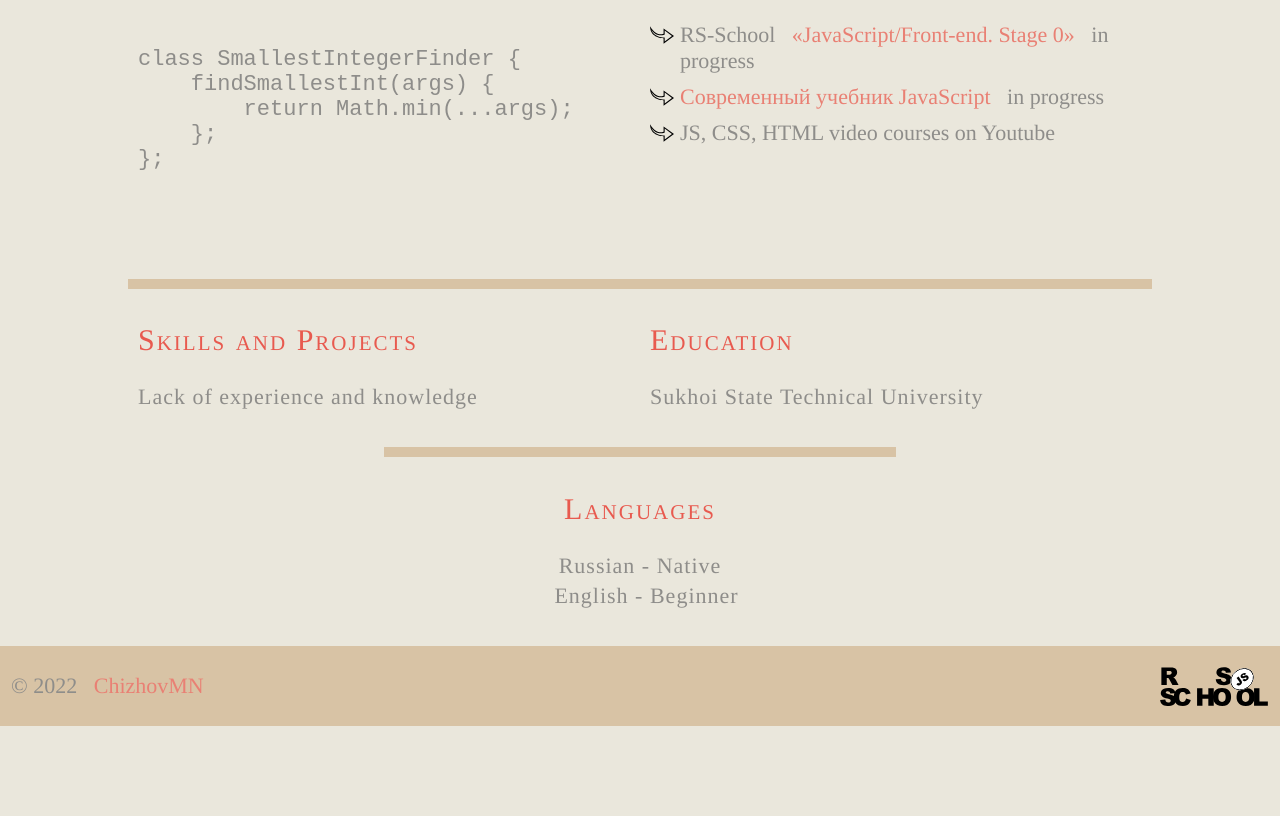
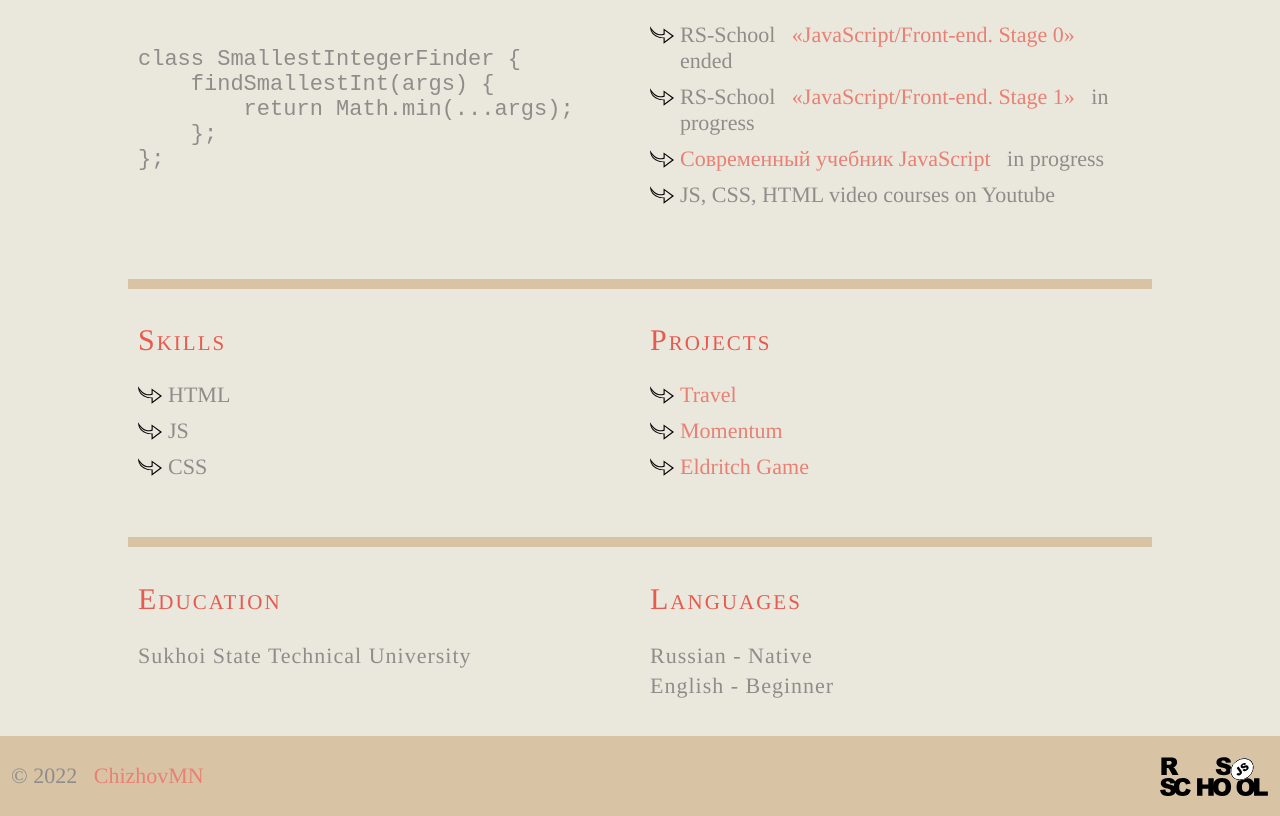
Before and after one commit to ChizhovMN/cv, a plain HTML site: page index.html in a window 1280 px wide. Shown: the part 701-1517 px from the top of the page. Before the commit the page ends 1427 px from the top, so only its background shows below. Drawn offline with Linux system fonts and the light colour scheme.

Commit message:
feat: add skills and projects

```diff
--- a/index.html
+++ b/index.html
@@ -97,7 +97,6 @@
                     </li>
                 </ul>
             </section>
-
             <section class="section" id="summary">
                 <h2 class="section-title">Summary</h2>
                 <p class="section-text"> &nbsp; Beginner frontend developer. It is very
@@ -105,7 +104,6 @@
                     you can't solve some problems, but after a while you solve them.
                     Keep learning</p>
             </section>
-
             <section class="section" id="codeExample">
                 <h2 class="section-title">Code Example</h2>
                 <pre class="pre">
@@ -117,9 +115,7 @@ class SmallestIntegerFinder {
 };
                     </code>
                 </pre>
-
             </section>
-
             <section class="section" id="courses">
                 <h2 class="section-title">Courses</h2>
                 <ul class="section-list">
@@ -127,6 +123,12 @@ class SmallestIntegerFinder {
                         RS-School &nbsp;
                         <a href="https://wearecommunity.io/events/js-stage0-rs-2022q2" target="_blank"
                             class="link">«JavaScript/Front-end. Stage 0»</a>
+                        &nbsp; ended
+                    </li>
+                    <li class=" section-item ">
+                        RS-School &nbsp;
+                        <a href="https://wearecommunity.io/events/js-intro-rss-2022q3" target="_blank"
+                            class="link">«JavaScript/Front-end. Stage 1»</a>
                         &nbsp; in progress
                     </li>
                     <li class="section-item ">
@@ -139,11 +141,13 @@ class SmallestIntegerFinder {
                 </ul>
             </section>
 
-            <section class="section" id="skillsAndProjects">
-                <h2 class="section-title">Skills and Projects</h2>
-                <p class="section-text">Lack of experience and knowledge</p>
+            <section class="section" id="skills">
+                <h2 class="section-title">Skills</h2>
+                <!-- <p class="section-text">Lack of experience and knowledge</p> -->
             </section>
-
+            <section class="section" id="projects">
+                <h2 class="section-title">Projects</h2>
+            </section>
             <section class=" section" id="education">
                 <h2 class="section-title">Education</h2>
                 <p class="section-text">Sukhoi State Technical University</p>
@@ -152,7 +156,7 @@ class SmallestIntegerFinder {
             <section class="section" id="languages">
                 <h2 class="section-title">Languages</h2>
                 <p class="section-text">Russian - Native</p>
-                <p class="section-text">&nbsp; English - Beginner</p>
+                <p class="section-text">English - Beginner</p>
             </section>
         </div>
 
@@ -166,10 +170,10 @@ class SmallestIntegerFinder {
                 &nbsp; © 2022 &nbsp;
                 <a href="https://github.com/ChizhovMN" class="link" target="_blank">ChizhovMN</a>
             </div>
-            <a href="https://wearecommunity.io/events/js-stage0-rs-2022q2" class="rss"></a>
+            <a href="https://wearecommunity.io/events/js-intro-rss-2022q3" class="rss"></a>
         </div>
     </footer>
-
+    <script src="./index.js"></script>
 </body>
 
 </html>
--- /dev/null
+++ b/index.js
@@ -0,0 +1,38 @@
+const listOfSkills = ['HTML', 'JS', 'CSS']
+const listOfProjects = [
+    ['Travel', 'https://rolling-scopes-school.github.io/chizhovmn-JSFEPRESCHOOL2022Q2/travel/'],
+    ['Momentum', 'https://rolling-scopes-school.github.io/chizhovmn-JSFEPRESCHOOL2022Q2/momentum/'],
+    ['Eldritch Game', 'https://chizhovmn.github.io/codejam-eldritch/'],
+];
+
+let ulSkills = document.createElement('ul');
+
+let ulProjects = document.createElement('ul');
+
+ulSkills.classList.add('skill-list');
+ulProjects.classList.add('project-list');
+
+for (let i = 0; i < listOfSkills.length; i++) {
+    let li = document.createElement('li');
+    li.classList.add('section-item');
+    li.innerHTML = listOfSkills[i];
+    li.style.listStyleType = 'none';
+    ulSkills.appendChild(li);
+}
+skills.appendChild(ulSkills);
+
+for (let i = 0; i < listOfProjects.length; i++) {
+    let li = document.createElement('li');
+    let a = document.createElement('a');
+
+    a.classList.add('link')
+    li.classList.add('section-item');
+    li.style.listStyleType = 'none';
+    li.appendChild(a);
+
+    a.href = listOfProjects[i][1];
+    a.innerText = listOfProjects[i][0];
+    a.target = '_blank';
+    ulProjects.appendChild(li);
+}
+projects.appendChild(ulProjects);
--- a/style.css
+++ b/style.css
@@ -166,8 +166,6 @@ body {
 }
 
 #languages {
-    justify-content: center;
-    text-align: center;
     width: 40%;
     border-bottom: none;
     ;
@@ -176,7 +174,8 @@ body {
 #contacts,
 #summary,
 #codeExample,
-#skillsAndProjects,
+#skills,
+#projects,
 #education,
 #courses {
     border-top: 10px solid #D8C3A5;
@@ -256,6 +255,11 @@ p {
     background-image: url("./assets/svg/tg.svg");
 }
 
+.skill-list,
+.project-list {
+    padding: 0;
+}
+
 .section-item:before {
     content: "";
     position: absolute;
@@ -294,6 +298,18 @@ p {
 }
 
 @media (max-width:1140px) {
+
+    /* .nav {
+        display: none;
+    } */
+    .nav-link {
+        font-size: 20px;
+        padding: 0 10px;
+    }
+}
+
+@media (max-width:920px) {
+
     .nav {
         display: none;
     }
```
